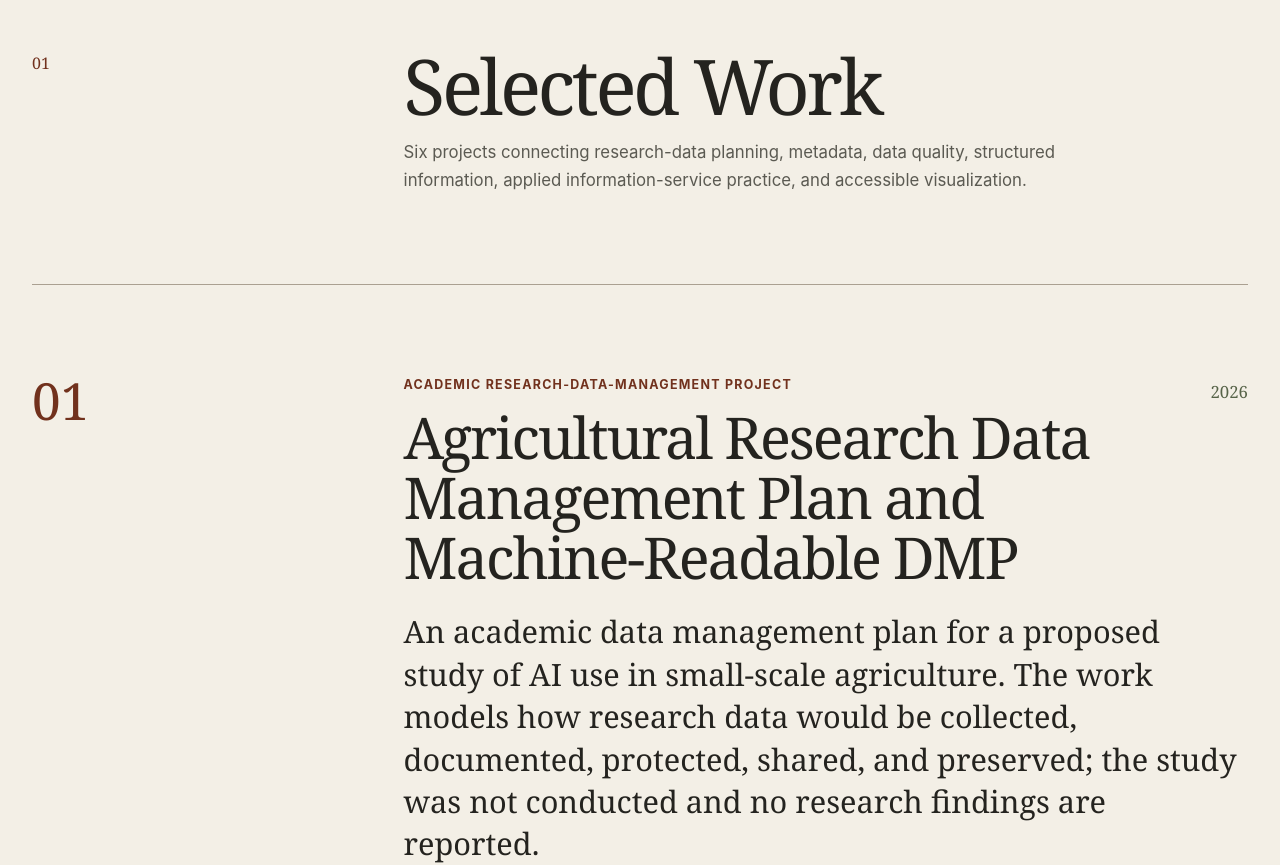
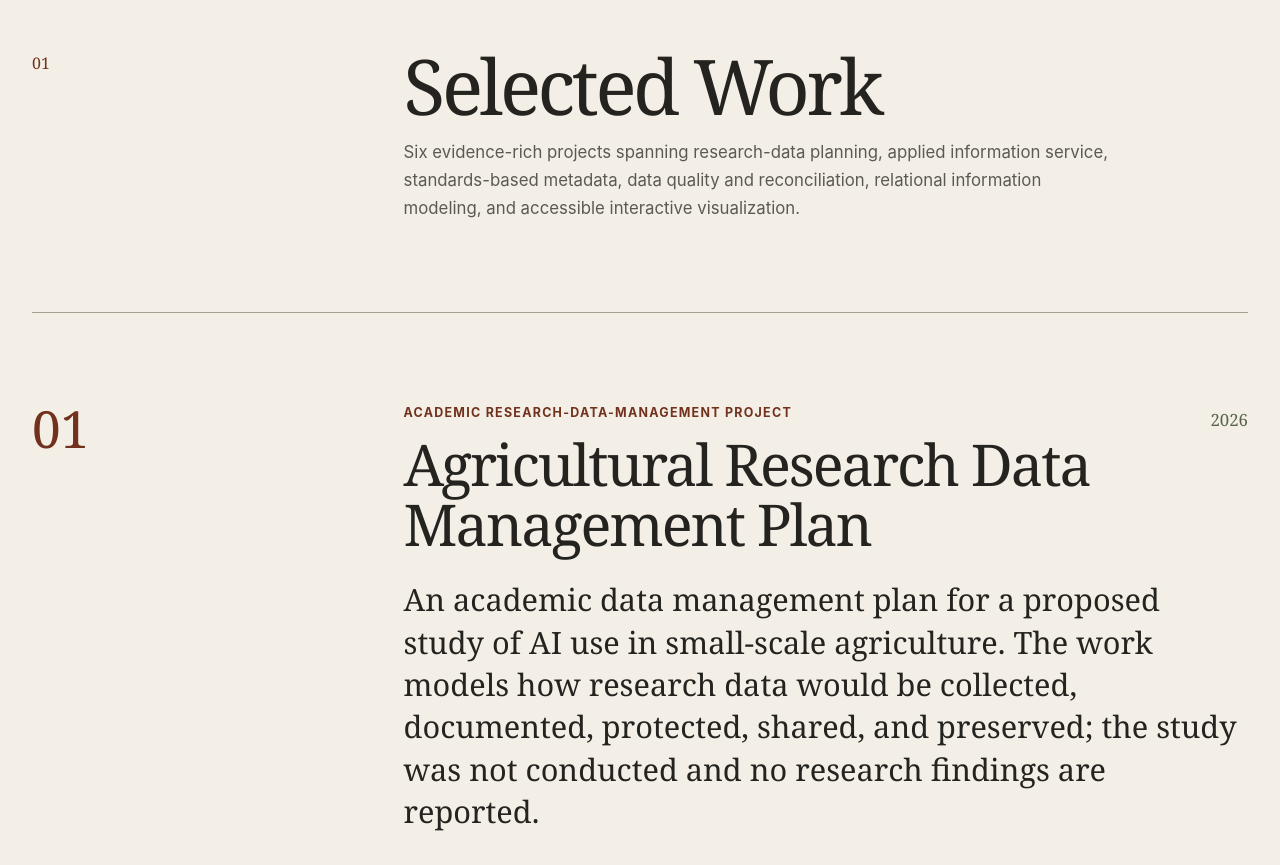
Before and after one commit to unguisdraconis/unguisdraconis.github.io, a React (Vite) app: page / in a window 1280 px wide. Shown: the part 1100-1965 px from the top of the page. Built offline with nearby package versions, Linux system fonts and the light colour scheme.

Commit message:
docs: align final portfolio project hierarchy

```diff
--- a/src/components/SelectedWork.jsx
+++ b/src/components/SelectedWork.jsx
@@ -8,7 +8,7 @@ export function SelectedWork({ projects }) {
         number="01"
         id="selected-work-title"
         title="Selected Work"
-        introduction="Six projects connecting research-data planning, metadata, data quality, structured information, applied information-service practice, and accessible visualization."
+        introduction="Six evidence-rich projects spanning research-data planning, applied information service, standards-based metadata, data quality and reconciliation, relational information modeling, and accessible interactive visualization."
       />
       <div className="project-list">
         {projects.map((project) => (
--- a/src/content/experience.js
+++ b/src/content/experience.js
@@ -25,7 +25,7 @@ export const experience = [
     role: 'Graduate Practicum',
     period: 'Spring 2024',
     summary:
-      'Initiated and led a graduate practicum expanding an existing Spanish-language collection at Lenoir City Public Library. Researched and organized title recommendations; worked with the director to order close to 100 books through a $1,000 library allocation; cataloged and processed materials in Atriuum under staff guidance; created a public LibGuide; improved collection discovery through the OPAC and website; and initiated the 1000 Libros donation campaign.',
+      'Led a graduate practicum expanding an existing Spanish-language collection through research-informed recommendations, staff-guided cataloging, a public LibGuide, and community outreach in collaboration with library leadership.',
   },
   {
     organization: 'Dancesport of Knoxville',
--- a/src/content/projects.js
+++ b/src/content/projects.js
@@ -4,7 +4,7 @@ export const projects = [
   {
     id: 'agricultural-research-dmp',
     number: '01',
-    title: 'Agricultural Research Data Management Plan and Machine-Readable DMP',
+    title: 'Agricultural Research Data Management Plan',
     year: '2026',
     context: 'Academic research-data-management project',
     summary:
```
